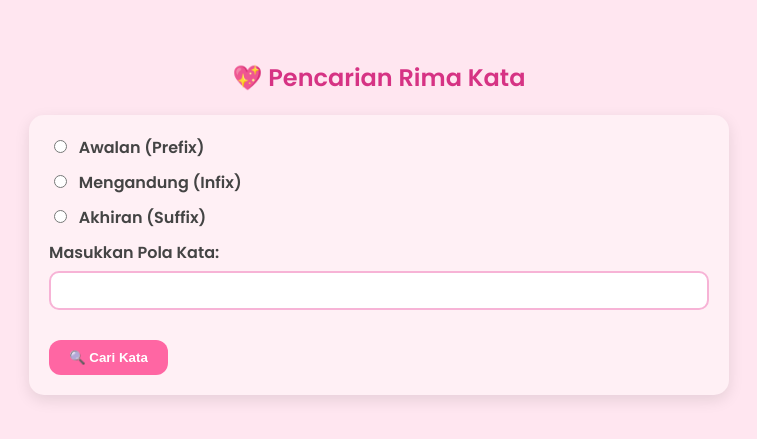
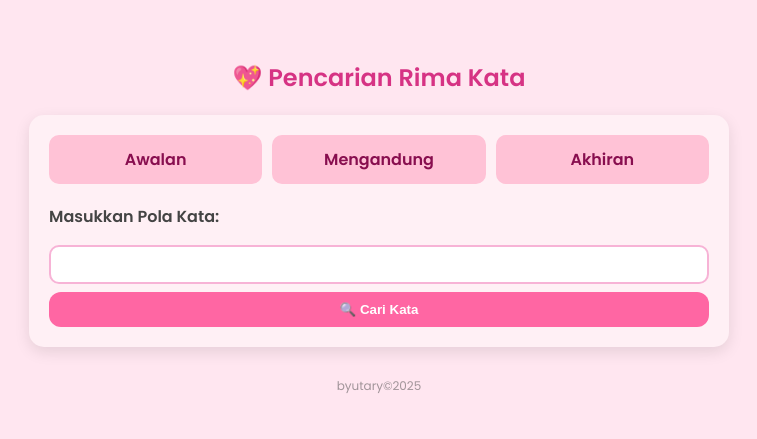
Before and after one commit to stuxza/rimakata-byutary, a Flask app: page / in a window 1280 px wide. Shown: the top 439 px of the page, without its empty margins (261-1018 px from the left). Run offline with Flask 3, Linux system fonts and the light colour scheme.

Commit message:
Update index.html

```diff
--- a/templates/index.html
+++ b/templates/index.html
@@ -2,7 +2,8 @@
 <html lang="id">
 <head>
     <meta charset="UTF-8">
-    <title>Pencarian Rima Kata</title>
+    <title>byutary~</title>
+    <link rel="icon" href="../favicon.ico" type="image/x-icon">
     <link href="https://fonts.googleapis.com/css2?family=Poppins:wght@400;600&display=swap" rel="stylesheet">
     <style>
         body {
@@ -12,14 +13,7 @@
             padding: 40px;
             max-width: 700px;
             margin: auto;
-        }
-
-        td {
-            text-align: center;
-        }
-
-        table td, table th {
-            font-size: 1.11rem;
+            scroll-behavior: smooth;
         }
 
         h2 {
@@ -35,8 +29,40 @@
             margin-bottom: 30px;
         }
 
-        label {
+        .radio-group {
+            display: flex;
+            justify-content: space-between;
+            margin-bottom: 20px;
+            gap: 10px;
+        }
+
+        input[type="radio"] {
+            display: none;
+        }
+
+        .radio-button {
+            flex: 1;
+            text-align: center;
+            padding: 10px;
+            background-color: #ffc2d6;
+            border-radius: 10px;
+            border: 2px solid transparent;
+            cursor: pointer;
+            transition: 0.3s;
+            font-weight: 600;
+            color: #880e4f;
+            caret-color: transparent;
+        }
+
+        input[type="radio"]:checked + .radio-button {
+            background-color: #ff66a3;
+            border-color: #c2185b;
+            color: white;
+        }
+
+        label[for="pola"] {
             display: block;
+            margin-top: 20px;
             margin-bottom: 10px;
             font-weight: 600;
         }
@@ -45,14 +71,10 @@
             width: 100%;
             padding: 10px;
             margin-top: 6px;
-            margin-bottom: 20px;
+            margin-bottom: 8px;
             border: 2px solid #f7b3d6;
             border-radius: 10px;
             box-sizing: border-box;
-        }
-
-        input[type="radio"] {
-            margin-right: 8px;
         }
 
         button {
@@ -64,6 +86,7 @@
             cursor: pointer;
             font-weight: bold;
             transition: background 0.3s;
+            width: 100%;
         }
 
         button:hover {
@@ -96,29 +119,29 @@
         em {
             color: #c2185b;
         }
+
+        td {
+            text-align: center;
+        }
     </style>
 </head>
 <body>
     <h2>💖 Pencarian Rima Kata</h2>
 
     <form method="POST" class="form-section">
-        <label>
-            <input type="radio" name="jenis" value="prefix" required {% if jenis == 'prefix' %}checked{% endif %}>
-            Awalan (Prefix)
-        </label>
-        <label>
-            <input type="radio" name="jenis" value="infix" {% if jenis == 'infix' %}checked{% endif %}>
-            Mengandung (Infix)
-        </label>
-        <label>
-            <input type="radio" name="jenis" value="suffix" {% if jenis == 'suffix' %}checked{% endif %}>
-            Akhiran (Suffix)
-        </label>
+        <div class="radio-group">
+            <input type="radio" id="prefix" name="jenis" value="prefix" required {% if jenis == 'prefix' %}checked{% endif %}>
+            <label class="radio-button" for="prefix">Awalan</label>
 
-        <label>
-            Masukkan Pola Kata:
-            <input type="text" name="pola" required value="{{ pola }}">
-        </label>
+            <input type="radio" id="infix" name="jenis" value="infix" {% if jenis == 'infix' %}checked{% endif %}>
+            <label class="radio-button" for="infix">Mengandung</label>
+
+            <input type="radio" id="suffix" name="jenis" value="suffix" {% if jenis == 'suffix' %}checked{% endif %}>
+            <label class="radio-button" for="suffix">Akhiran</label>
+        </div>
+
+        <label for="pola">Masukkan Pola Kata:</label>
+        <input type="text" id="pola" name="pola" required value="{{ pola }}">
 
         <button type="submit">🔍 Cari Kata</button>
     </form>
@@ -140,5 +163,9 @@
     {% elif jenis %}
         <p><em>Tidak ditemukan hasil untuk '{{ pola }}'.</em></p>
     {% endif %}
+
+    <footer>
+        <p style="text-align: center; font-size: 12px; opacity: 50%;">byutary©2025</p>
+    </footer>
 </body>
 </html>
```
